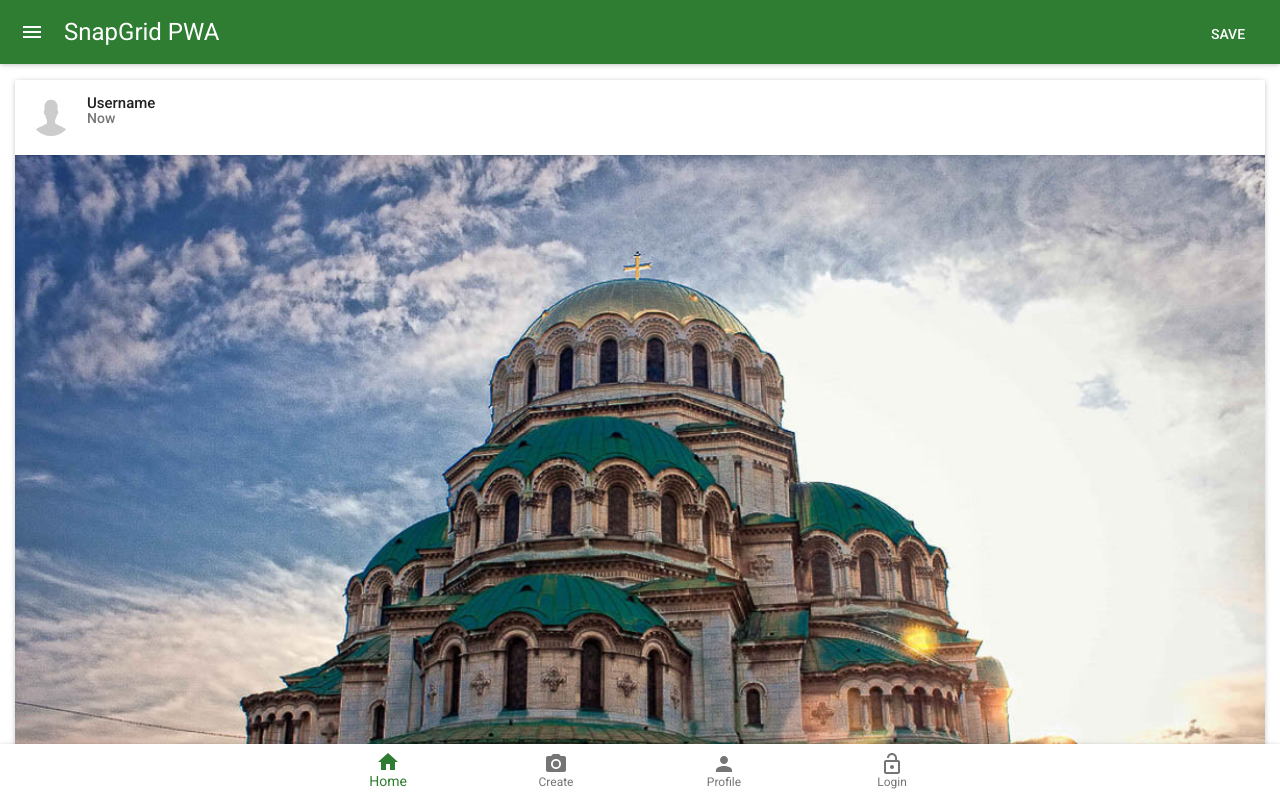
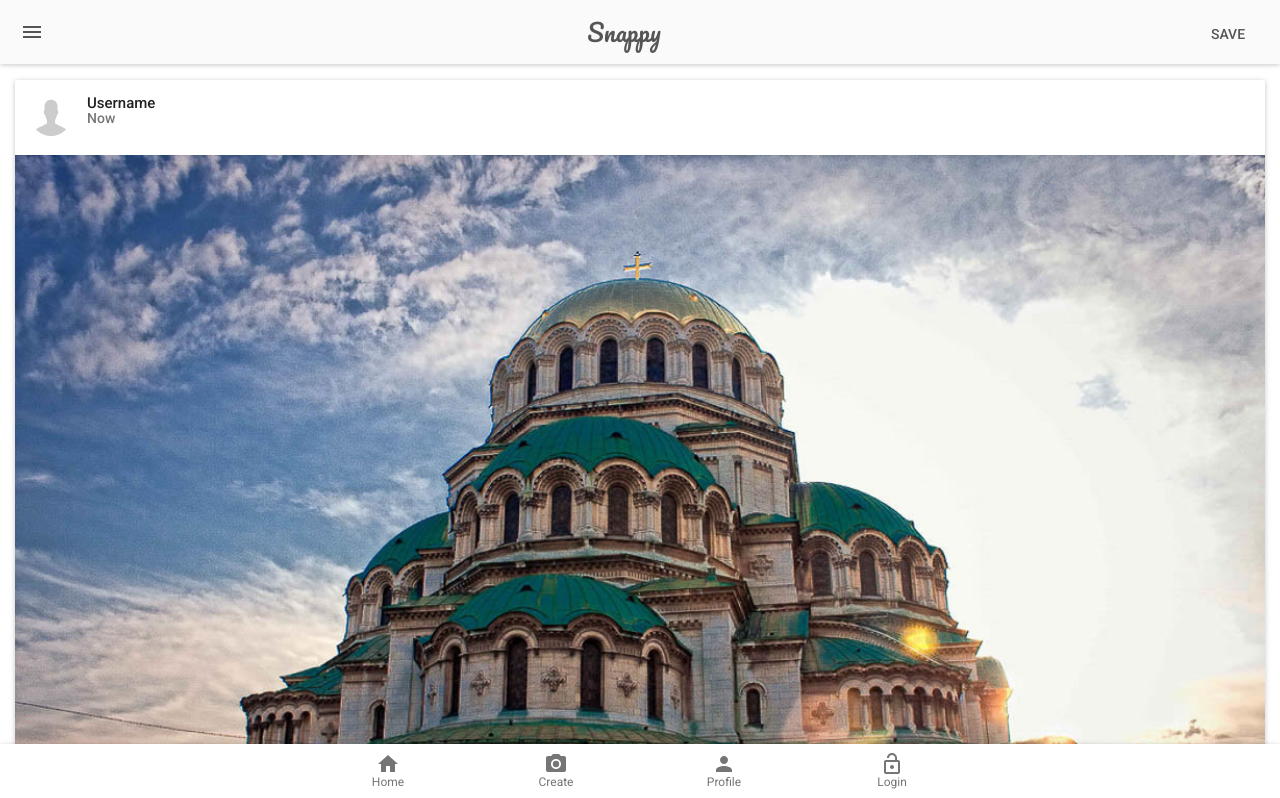
Before and after one commit to evgenitsn/selly, a React (Create React App) app: page / in a window 1280 px wide. Shown: the top 798 px of the page. Built offline with nearby package versions, Linux system fonts and the light colour scheme.

Commit message:
Changed Main Colors

```diff
--- a/src/Main.js
+++ b/src/Main.js
@@ -3,12 +3,13 @@ import MuiThemeProvider from 'material-ui/styles/MuiThemeProvider';
 import App from './App'
 
 import getMuiTheme from 'material-ui/styles/getMuiTheme'
-import {green800} from 'material-ui/styles/colors'
+import {grey50} from 'material-ui/styles/colors'
 import {BrowserRouter} from 'react-router-dom'
 
 const muiTheme = getMuiTheme({
   palette: {
-    primary1Color: green800,
+    primary1Color: grey50,
+    alternateTextColor: '#555'
   }
 });
 
--- a/src/components/Footer.js
+++ b/src/components/Footer.js
@@ -11,44 +11,33 @@ import ProfileIcon from 'material-ui/svg-icons/social/person'
 import LoginIcon from 'material-ui/svg-icons/action/lock-open'
 
 export default class Footer extends Component {
-
-  state = {
-    selectedIndex: 0,
-  }
-
-  select = (index) => this.setState({selectedIndex: index})
-
   render() {
     return (
       <Paper style={styles.footerContainer} zDepth={1}>
-        <BottomNavigation selectedIndex={this.state.selectedIndex}>
+        <BottomNavigation>
           <BottomNavigationItem
             style={styles.alignTextOfMenus}
             containerElement={<Link to='/'/>}
             label="Home"
             icon={<HomeIcon/>}
-            onClick={() => this.select(0)}
           />
           <BottomNavigationItem
             style={styles.alignTextOfMenus}
             containerElement={<Link to='/create'/>}
             label="Create"
             icon={<CameraIcon/>}
-            onClick={() => this.select(1)}
           />
           <BottomNavigationItem
             style={styles.alignTextOfMenus}
             containerElement={<Link to='/profile'/>}
             label="Profile"
             icon={<ProfileIcon/>}
-            onClick={() => this.select(2)}
           />
           <BottomNavigationItem
             style={styles.alignTextOfMenus}
             containerElement={<Link to='/login'/>}
             label="Login"
             icon={<LoginIcon/>}
-            onClick={() => this.select(3)}
           />
         </BottomNavigation>
       </Paper>
--- a/src/components/Header.js
+++ b/src/components/Header.js
@@ -19,11 +19,12 @@ export default class Header extends Component {
   render() {
     return (
       <AppBar
-        title="SnapGrid PWA"
+        title="Snappy"
         onRightIconButtonClick={this.handleClick}
         iconElementLeft={menuIcon}
         iconElementRight={saveButton}
         style={styles.headerContainer}
+        titleStyle={styles.titleStyle}
       />
     )
   }
@@ -35,5 +36,9 @@ const styles = {
     width: '100%',
     top: 0,
     overflow: 'hidden'
+  },
+  titleStyle: {
+    textAlign: 'center',
+    fontFamily: 'Pacifico'
   }
 }
```
